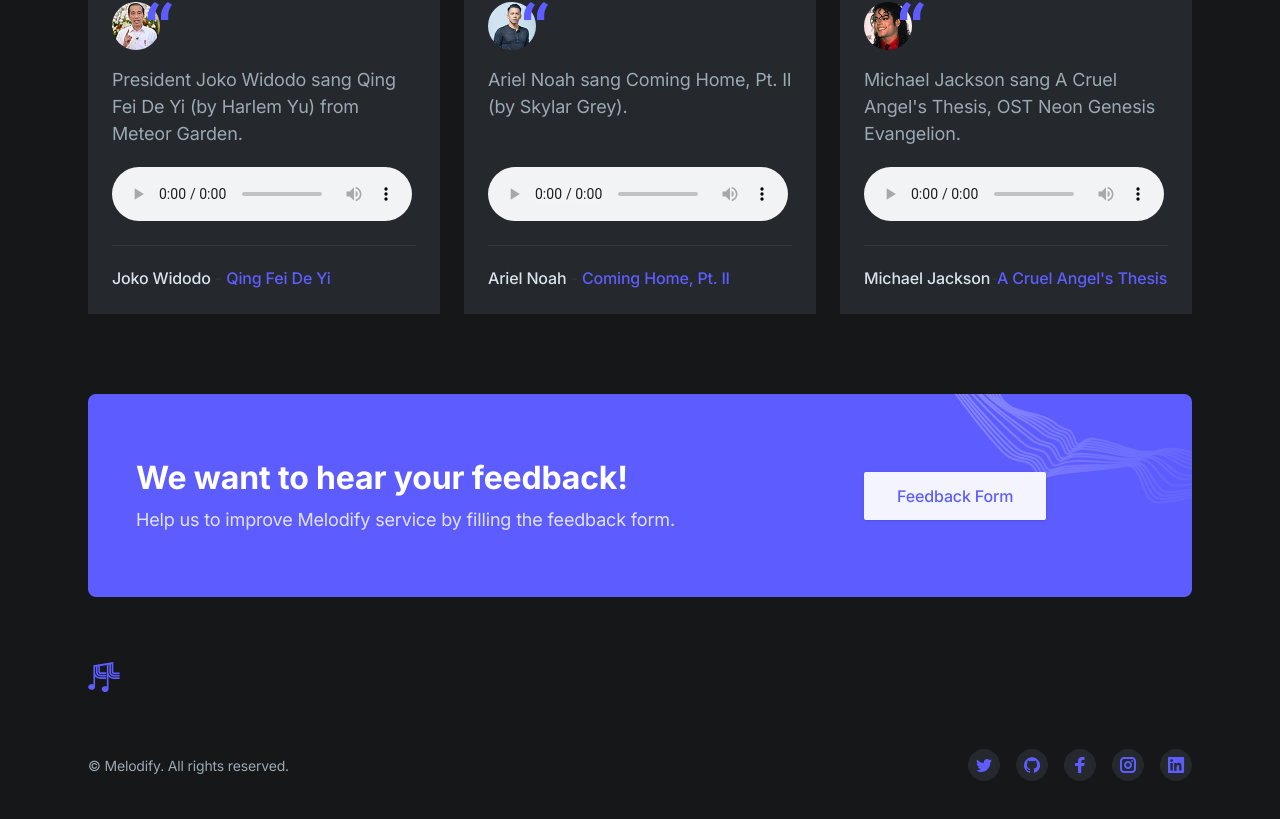
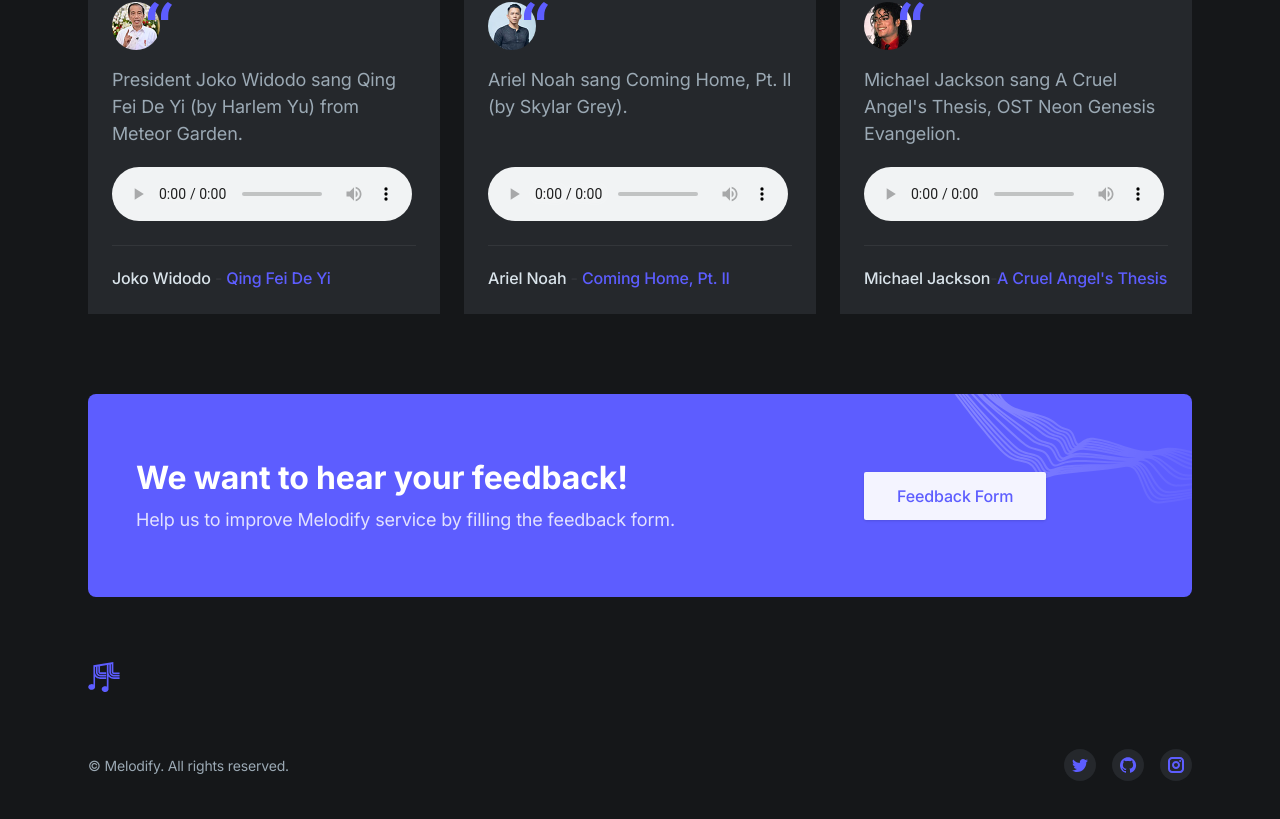
Before and after one commit to angelinemarym/melodify, a Next.js app: page / in a window 1280 px wide. Shown: the part 2795-3614 px from the top of the page. Built offline with nearby package versions, Linux system fonts and the light colour scheme.

Commit message:
adj: remove unused social media icons

```diff
--- a/components/ui/footer.tsx
+++ b/components/ui/footer.tsx
@@ -32,32 +32,18 @@
                 </Link>
               </li>
               <li className="ml-4">
-                <Link href="/" className="flex justify-center items-center text-purple-600 bg-gray-800 hover:text-gray-100 hover:bg-purple-600 rounded-full transition duration-150 ease-in-out" aria-label="Github">
+                <Link href="https://github.com/angelinemarym/melodify" className="flex justify-center items-center text-purple-600 bg-gray-800 hover:text-gray-100 hover:bg-purple-600 rounded-full transition duration-150 ease-in-out" aria-label="Github">
                   <svg className="w-8 h-8 fill-current" viewBox="0 0 32 32" xmlns="http://www.w3.org/2000/svg">
                     <path d="M16 8.2c-4.4 0-8 3.6-8 8 0 3.5 2.3 6.5 5.5 7.6.4.1.5-.2.5-.4V22c-2.2.5-2.7-1-2.7-1-.4-.9-.9-1.2-.9-1.2-.7-.5.1-.5.1-.5.8.1 1.2.8 1.2.8.7 1.3 1.9.9 2.3.7.1-.5.3-.9.5-1.1-1.8-.2-3.6-.9-3.6-4 0-.9.3-1.6.8-2.1-.1-.2-.4-1 .1-2.1 0 0 .7-.2 2.2.8.6-.2 1.3-.3 2-.3s1.4.1 2 .3c1.5-1 2.2-.8 2.2-.8.4 1.1.2 1.9.1 2.1.5.6.8 1.3.8 2.1 0 3.1-1.9 3.7-3.7 3.9.3.4.6.9.6 1.6v2.2c0 .2.1.5.6.4 3.2-1.1 5.5-4.1 5.5-7.6-.1-4.4-3.7-8-8.1-8z" />
                   </svg>
                 </Link>
               </li>
               <li className="ml-4">
-                <Link href="/" className="flex justify-center items-center text-purple-600 bg-gray-800 hover:text-gray-100 hover:bg-purple-600 rounded-full transition duration-150 ease-in-out" aria-label="Facebook">
-                  <svg className="w-8 h-8 fill-current" viewBox="0 0 32 32" xmlns="http://www.w3.org/2000/svg">
-                    <path d="M14.023 24L14 17h-3v-3h3v-2c0-2.7 1.672-4 4.08-4 1.153 0 2.144.086 2.433.124v2.821h-1.67c-1.31 0-1.563.623-1.563 1.536V14H21l-1 3h-2.72v7h-3.257z" />
-                  </svg>
-                </Link>
-              </li>
-              <li className="ml-4">
-                <Link href="/" className="flex justify-center items-center text-purple-600 bg-gray-800 hover:text-gray-100 hover:bg-purple-600 rounded-full transition duration-150 ease-in-out" aria-label="Instagram">
+                <Link href="https://www.instagram.com/melodify.ai/" className="flex justify-center items-center text-purple-600 bg-gray-800 hover:text-gray-100 hover:bg-purple-600 rounded-full transition duration-150 ease-in-out" aria-label="Instagram">
                   <svg className="w-8 h-8 fill-current" viewBox="0 0 32 32" xmlns="http://www.w3.org/2000/svg">
                     <circle cx="20.145" cy="11.892" r="1" />
                     <path d="M16 20c-2.206 0-4-1.794-4-4s1.794-4 4-4 4 1.794 4 4-1.794 4-4 4zm0-6c-1.103 0-2 .897-2 2s.897 2 2 2 2-.897 2-2-.897-2-2-2z" />
                     <path d="M20 24h-8c-2.056 0-4-1.944-4-4v-8c0-2.056 1.944-4 4-4h8c2.056 0 4 1.944 4 4v8c0 2.056-1.944 4-4 4zm-8-14c-.935 0-2 1.065-2 2v8c0 .953 1.047 2 2 2h8c.935 0 2-1.065 2-2v-8c0-.935-1.065-2-2-2h-8z" />
-                  </svg>
-                </Link>
-              </li>
-              <li className="ml-4">
-                <Link href="/" className="flex justify-center items-center text-purple-600 bg-gray-800 hover:text-gray-100 hover:bg-purple-600 rounded-full transition duration-150 ease-in-out" aria-label="Linkedin">
-                  <svg className="w-8 h-8 fill-current" viewBox="0 0 32 32" xmlns="http://www.w3.org/2000/svg">
-                    <path d="M23.3 8H8.7c-.4 0-.7.3-.7.7v14.7c0 .3.3.6.7.6h14.7c.4 0 .7-.3.7-.7V8.7c-.1-.4-.4-.7-.8-.7zM12.7 21.6h-2.3V14h2.4v7.6h-.1zM11.6 13c-.8 0-1.4-.7-1.4-1.4 0-.8.6-1.4 1.4-1.4.8 0 1.4.6 1.4 1.4-.1.7-.7 1.4-1.4 1.4zm10 8.6h-2.4v-3.7c0-.9 0-2-1.2-2s-1.4 1-1.4 2v3.8h-2.4V14h2.3v1c.3-.6 1.1-1.2 2.2-1.2 2.4 0 2.8 1.6 2.8 3.6v4.2h.1z" />
                   </svg>
                 </Link>
               </li>
```
